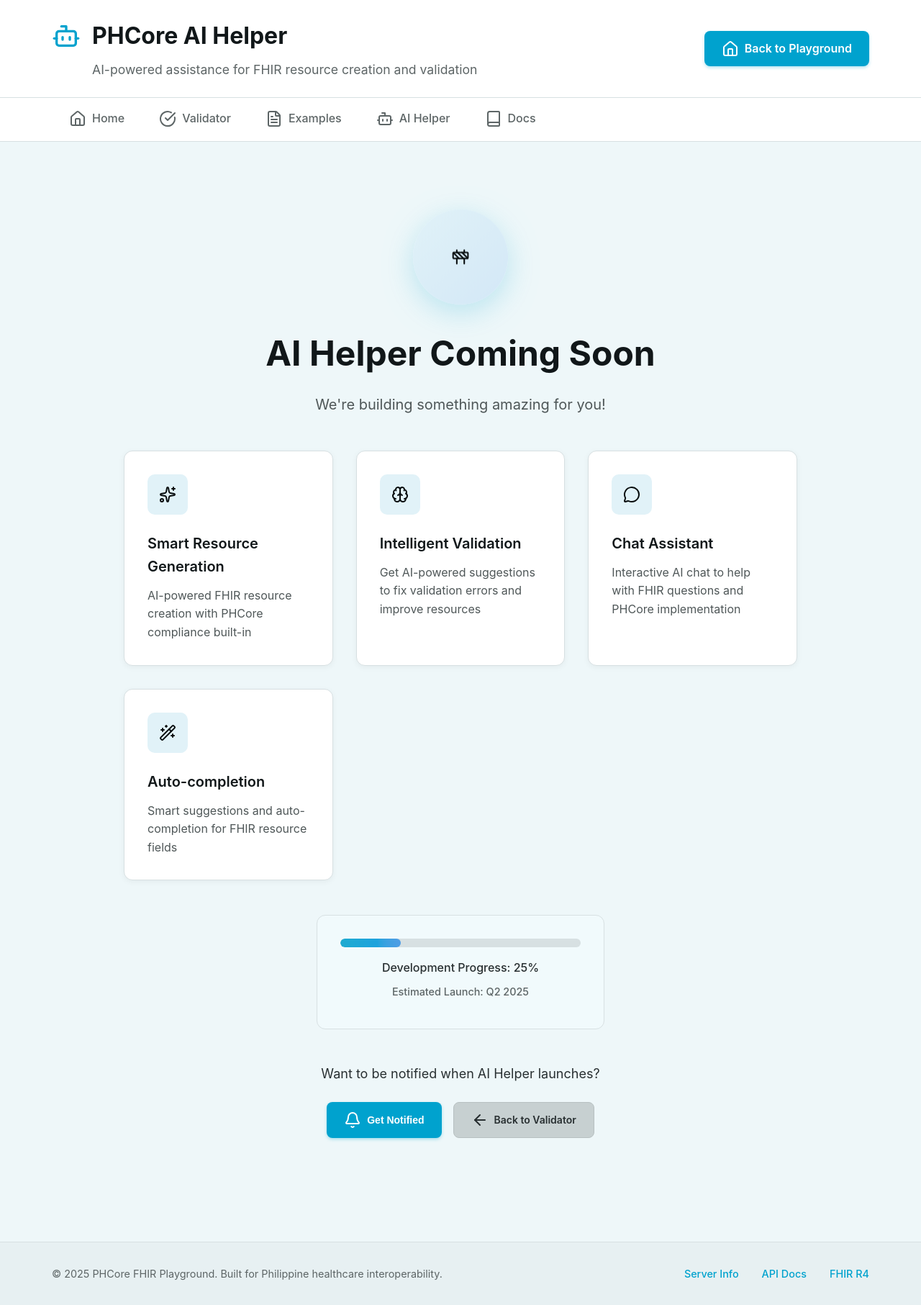
After one commit to ceciliomichael/wah4pc-phcore, a FastAPI app: template playground/templates/ai-helper.html in a window 1280 px wide. The commit adds this page. Shown: the whole page at 72% size. Run offline with FastAPI, Linux system fonts and the light colour scheme; the template is opened without the code that fills it: most values are stand-ins (such as "Sample title", 1, 10 or a date in 2020).

Commit message:
feat: Add AI Helper page with under construction design

```diff
--- a/playground/static/css/playground.css
+++ b/playground/static/css/playground.css
@@ -1316,6 +1316,217 @@ kbd {
     box-shadow: 0 1px 2px oklch(0% 0 0 / 0.1);
 }
 
+/* Under Construction Styles */
+.under-construction {
+    text-align: center;
+    padding: 4rem 2rem;
+    max-width: 1000px;
+    margin: 0 auto;
+}
+
+.construction-icon {
+    width: 8rem;
+    height: 8rem;
+    background: linear-gradient(135deg, oklch(95% 0.02 220), oklch(92% 0.03 240));
+    border-radius: 50%;
+    display: flex;
+    align-items: center;
+    justify-content: center;
+    margin: 0 auto 2rem;
+    box-shadow: 0 8px 32px oklch(65% 0.15 220 / 0.15);
+    animation: pulse 2s ease-in-out infinite;
+}
+
+.construction-icon i {
+    width: 4rem;
+    height: 4rem;
+    color: oklch(65% 0.15 220);
+}
+
+@keyframes pulse {
+    0%, 100% {
+        transform: scale(1);
+        box-shadow: 0 8px 32px oklch(65% 0.15 220 / 0.15);
+    }
+    50% {
+        transform: scale(1.05);
+        box-shadow: 0 12px 40px oklch(65% 0.15 220 / 0.25);
+    }
+}
+
+.under-construction h2 {
+    font-size: 3rem;
+    font-weight: 700;
+    color: oklch(20% 0.01 210);
+    margin-bottom: 1rem;
+}
+
+.construction-subtitle {
+    font-size: 1.25rem;
+    color: oklch(45% 0.01 210);
+    margin-bottom: 3rem;
+    line-height: 1.6;
+}
+
+.construction-details {
+    display: grid;
+    grid-template-columns: repeat(auto-fit, minmax(250px, 1fr));
+    gap: 2rem;
+    margin: 3rem 0;
+    text-align: left;
+}
+
+.construction-card {
+    background: oklch(100% 0 0);
+    border: 1px solid oklch(90% 0.01 210);
+    border-radius: 12px;
+    padding: 2rem;
+    transition: all 0.2s ease;
+    box-shadow: 0 2px 8px oklch(0% 0 0 / 0.05);
+}
+
+.construction-card:hover {
+    transform: translateY(-4px);
+    box-shadow: 0 8px 24px oklch(0% 0 0 / 0.1);
+    border-color: oklch(65% 0.15 220);
+}
+
+.construction-card .card-icon {
+    width: 3.5rem;
+    height: 3.5rem;
+    background: oklch(95% 0.02 220);
+    border-radius: 10px;
+    display: flex;
+    align-items: center;
+    justify-content: center;
+    margin-bottom: 1.5rem;
+}
+
+.construction-card .card-icon i {
+    width: 1.75rem;
+    height: 1.75rem;
+    color: oklch(65% 0.15 220);
+}
+
+.construction-card h3 {
+    font-size: 1.25rem;
+    font-weight: 600;
+    color: oklch(20% 0.01 210);
+    margin-bottom: 0.75rem;
+}
+
+.construction-card p {
+    color: oklch(45% 0.01 210);
+    line-height: 1.6;
+}
+
+.construction-status {
+    background: oklch(98% 0.01 210);
+    border: 1px solid oklch(90% 0.01 210);
+    border-radius: 12px;
+    padding: 2rem;
+    margin: 3rem 0;
+    max-width: 400px;
+    margin-left: auto;
+    margin-right: auto;
+}
+
+.status-bar {
+    width: 100%;
+    height: 0.75rem;
+    background: oklch(90% 0.01 210);
+    border-radius: 0.375rem;
+    overflow: hidden;
+    margin-bottom: 1rem;
+}
+
+.status-progress {
+    height: 100%;
+    background: linear-gradient(90deg, oklch(65% 0.15 220), oklch(65% 0.15 250));
+    border-radius: 0.375rem;
+    transition: width 0.5s ease;
+    animation: progressShimmer 2s ease-in-out infinite;
+}
+
+@keyframes progressShimmer {
+    0%, 100% {
+        opacity: 1;
+    }
+    50% {
+        opacity: 0.8;
+    }
+}
+
+.construction-status p {
+    margin: 0.5rem 0;
+    color: oklch(30% 0.01 210);
+    font-weight: 500;
+}
+
+.estimated-date {
+    color: oklch(50% 0.01 210) !important;
+    font-size: 0.9rem !important;
+}
+
+.construction-cta {
+    margin-top: 3rem;
+}
+
+.construction-cta p {
+    font-size: 1.125rem;
+    color: oklch(30% 0.01 210);
+    margin-bottom: 1.5rem;
+}
+
+.notification-options {
+    display: flex;
+    gap: 1rem;
+    justify-content: center;
+    flex-wrap: wrap;
+}
+
+/* Responsive adjustments for construction page */
+@media (max-width: 768px) {
+    .under-construction {
+        padding: 2rem 1rem;
+    }
+
+    .under-construction h2 {
+        font-size: 2rem;
+    }
+
+    .construction-subtitle {
+        font-size: 1.125rem;
+    }
+
+    .construction-icon {
+        width: 6rem;
+        height: 6rem;
+    }
+
+    .construction-icon i {
+        width: 3rem;
+        height: 3rem;
+    }
+
+    .construction-details {
+        grid-template-columns: 1fr;
+        gap: 1.5rem;
+        text-align: center;
+    }
+
+    .notification-options {
+        flex-direction: column;
+        align-items: center;
+    }
+
+    .notification-options .btn {
+        width: 100%;
+        max-width: 250px;
+        justify-content: center;
+    }
+}
+
 /* Validator Call-to-Action */
 .validator-cta {
     background: linear-gradient(135deg, oklch(98% 0.02 220), oklch(96% 0.02 220));
--- /dev/null
+++ b/playground/templates/ai-helper.html
@@ -0,0 +1,146 @@
+<!DOCTYPE html>
+<html lang="en">
+<head>
+    <meta charset="UTF-8">
+    <meta name="viewport" content="width=device-width, initial-scale=1.0">
+    <title>{{ title }}</title>
+    <link rel="stylesheet" href="/playground/static/css/playground.css">
+    <script src="https://unpkg.com/lucide@latest/dist/umd/lucide.js"></script>
+</head>
+<body>
+    <div class="container">
+        <!-- Header -->
+        <header class="header">
+            <div class="header-content">
+                <div class="header-left">
+                    <div class="logo">
+                        <i data-lucide="bot" class="logo-icon"></i>
+                        <h1>PHCore AI Helper</h1>
+                    </div>
+                    <p class="subtitle">AI-powered assistance for FHIR resource creation and validation</p>
+                </div>
+                <div class="header-right">
+                    <a href="/playground" class="docs-button">
+                        <i data-lucide="home"></i>
+                        <span>Back to Playground</span>
+                    </a>
+                </div>
+            </div>
+        </header>
+
+        <!-- Navigation -->
+        <div class="nav-container">
+            <nav class="nav-tabs">
+                <a href="/playground" class="nav-tab">
+                    <i data-lucide="home"></i>
+                    <span>Home</span>
+                </a>
+                <a href="/playground/validator" class="nav-tab">
+                    <i data-lucide="check-circle"></i>
+                    <span>Validator</span>
+                </a>
+                <a href="/playground/examples" class="nav-tab">
+                    <i data-lucide="file-text"></i>
+                    <span>Examples</span>
+                </a>
+                <a href="/playground/ai-helper" class="nav-tab active">
+                    <i data-lucide="bot"></i>
+                    <span>AI Helper</span>
+                </a>
+                <a href="/playground/docs" class="nav-tab">
+                    <i data-lucide="book"></i>
+                    <span>Docs</span>
+                </a>
+            </nav>
+        </div>
+
+        <!-- Main Content -->
+        <main class="main-content">
+            <!-- Under Construction Section -->
+            <section class="section">
+                <div class="under-construction">
+                    <div class="construction-icon">
+                        <i data-lucide="construction"></i>
+                    </div>
+                    <h2>AI Helper Coming Soon</h2>
+                    <p class="construction-subtitle">We're building something amazing for you!</p>
+
+                    <div class="construction-details">
+                        <div class="construction-card">
+                            <div class="card-icon">
+                                <i data-lucide="sparkles"></i>
+                            </div>
+                            <h3>Smart Resource Generation</h3>
+                            <p>AI-powered FHIR resource creation with PHCore compliance built-in</p>
+                        </div>
+
+                        <div class="construction-card">
+                            <div class="card-icon">
+                                <i data-lucide="brain"></i>
+                            </div>
+                            <h3>Intelligent Validation</h3>
+                            <p>Get AI-powered suggestions to fix validation errors and improve resources</p>
+                        </div>
+
+                        <div class="construction-card">
+                            <div class="card-icon">
+                                <i data-lucide="message-circle"></i>
+                            </div>
+                            <h3>Chat Assistant</h3>
+                            <p>Interactive AI chat to help with FHIR questions and PHCore implementation</p>
+                        </div>
+
+                        <div class="construction-card">
+                            <div class="card-icon">
+                                <i data-lucide="wand-2"></i>
+                            </div>
+                            <h3>Auto-completion</h3>
+                            <p>Smart suggestions and auto-completion for FHIR resource fields</p>
+                        </div>
+                    </div>
+
+                    <div class="construction-status">
+                        <div class="status-bar">
+                            <div class="status-progress" style="width: 25%"></div>
+                        </div>
+                        <p>Development Progress: 25%</p>
+                        <p class="estimated-date">Estimated Launch: Q2 2025</p>
+                    </div>
+
+                    <div class="construction-cta">
+                        <p>Want to be notified when AI Helper launches?</p>
+                        <div class="notification-options">
+                            <button class="btn btn-primary" onclick="showNotification('Feature coming soon! Stay tuned for updates.', 'info')">
+                                <i data-lucide="bell"></i>
+                                Get Notified
+                            </button>
+                            <a href="/playground/validator" class="btn btn-secondary">
+                                <i data-lucide="arrow-left"></i>
+                                Back to Validator
+                            </a>
+                        </div>
+                    </div>
+                </div>
+            </section>
+        </main>
+
+        <!-- Footer -->
+        <footer class="footer">
+            <div class="footer-content">
+                <p>&copy; 2025 PHCore FHIR Playground. Built for Philippine healthcare interoperability.</p>
+                <div class="footer-links">
+                    <a href="/ph-core/fhir/metadata">Server Info</a>
+                    <a href="/docs">API Docs</a>
+                    <a href="https://www.hl7.org/fhir/">FHIR R4</a>
+                </div>
+            </div>
+        </footer>
+    </div>
+
+    <script src="/playground/static/js/playground.js"></script>
+    <script>
+        // Initialize Lucide icons
+        lucide.createIcons();
+    </script>
+</body>
+</html>
--- a/playground/templates/docs.html
+++ b/playground/templates/docs.html
@@ -42,6 +42,10 @@
                 <a href="/playground/examples" class="nav-tab">
                     <i data-lucide="file-text"></i>
                     <span>Examples</span>
+                </a>
+                <a href="/playground/ai-helper" class="nav-tab">
+                    <i data-lucide="bot"></i>
+                    <span>AI Helper</span>
                 </a>
                 <a href="/playground/docs" class="nav-tab active">
                     <i data-lucide="book"></i>
--- a/playground/templates/examples.html
+++ b/playground/templates/examples.html
@@ -43,6 +43,10 @@
                 <a href="/playground/examples" class="nav-tab active">
                     <i data-lucide="file-text"></i>
                     <span>Examples</span>
+                </a>
+                <a href="/playground/ai-helper" class="nav-tab">
+                    <i data-lucide="bot"></i>
+                    <span>AI Helper</span>
                 </a>
                 <a href="/playground/docs" class="nav-tab">
                     <i data-lucide="book"></i>
--- a/playground/templates/playground.html
+++ b/playground/templates/playground.html
@@ -42,6 +42,10 @@
                 <a href="/playground/examples" class="nav-tab">
                     <i data-lucide="file-text"></i>
                     <span>Examples</span>
+                </a>
+                <a href="/playground/ai-helper" class="nav-tab">
+                    <i data-lucide="bot"></i>
+                    <span>AI Helper</span>
                 </a>
                 <a href="/playground/docs" class="nav-tab">
                     <i data-lucide="book"></i>
--- a/playground/templates/validator.html
+++ b/playground/templates/validator.html
@@ -43,6 +43,10 @@
             <a href="/playground/examples" class="nav-tab">
                 <i data-lucide="file-text"></i>
                 <span>Examples</span>
+            </a>
+            <a href="/playground/ai-helper" class="nav-tab">
+                <i data-lucide="bot"></i>
+                <span>AI Helper</span>
             </a>
             <a href="/playground/docs" class="nav-tab">
                 <i data-lucide="book"></i>
```
Also changed, not shown: playground/routes.py (+8 -0 lines).
